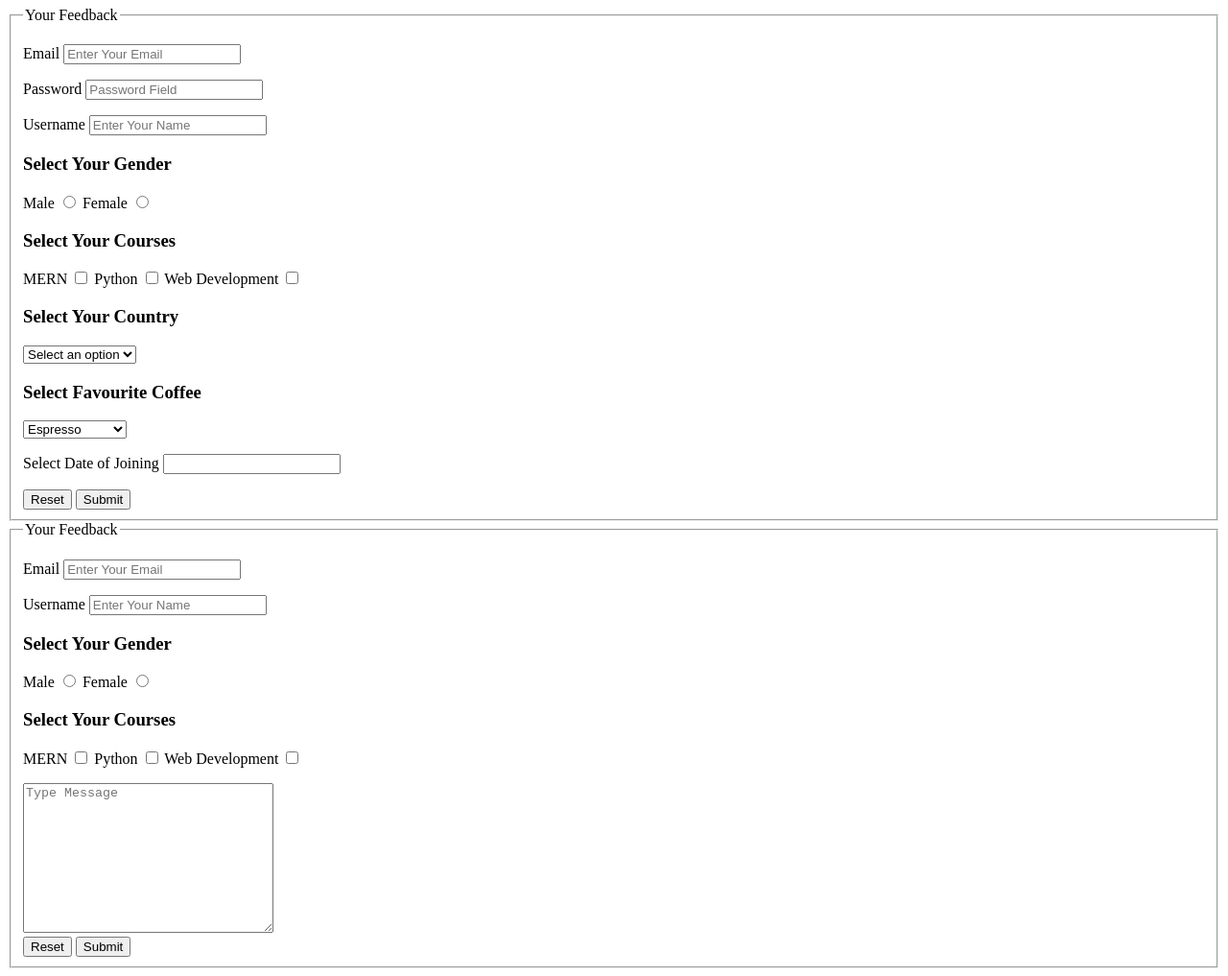
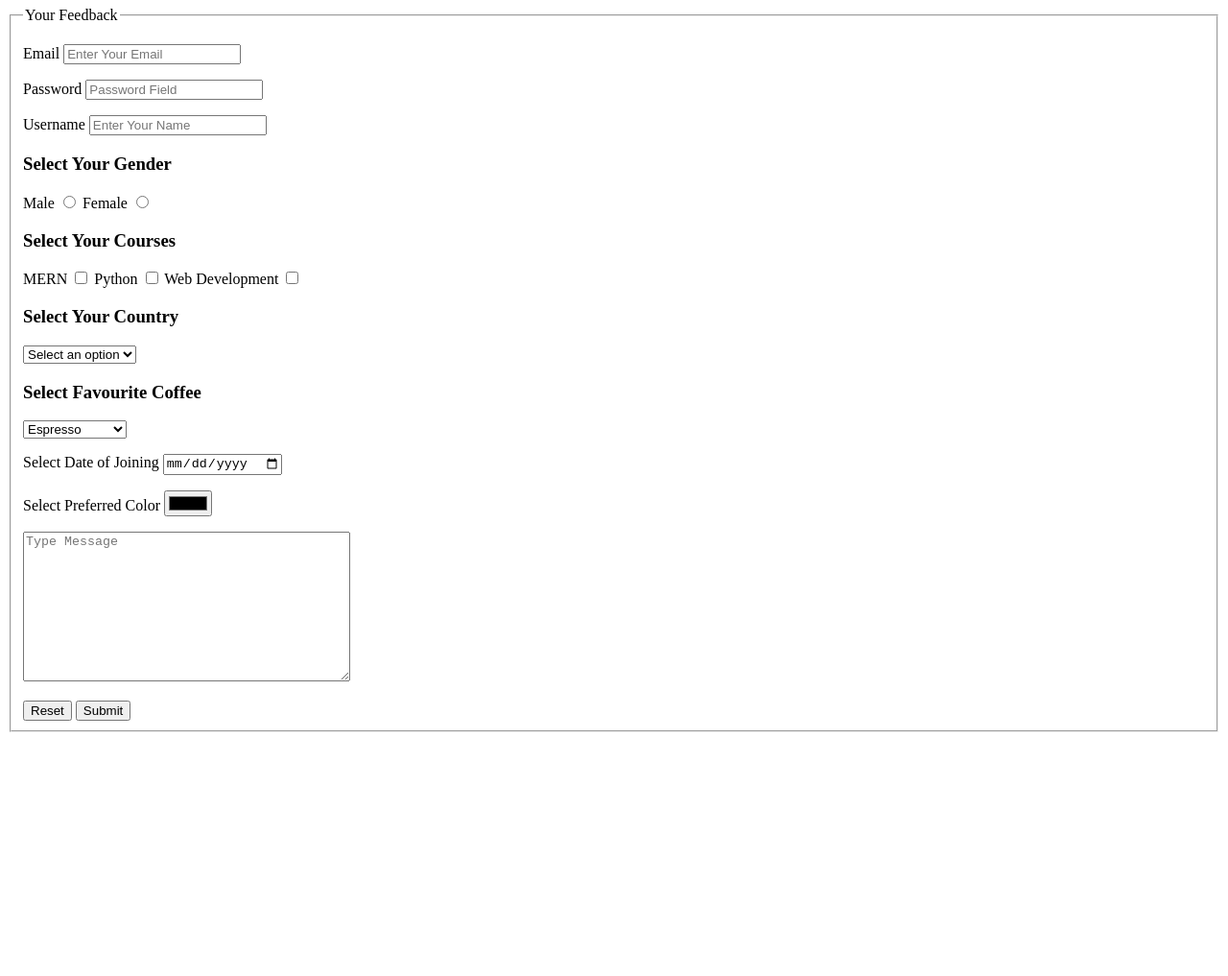
Before and after one commit to Biveek/html, a plain HTML site: page contact.html in a window 1280 px wide. Shown: the part 73-1090 px from the top of the page at 96% size. After the commit the page ends 844 px from the top, so only its background shows below. Drawn offline with Linux system fonts and the light colour scheme.

Commit message:
New Changes

```diff
--- a/contact.html
+++ b/contact.html
@@ -3,14 +3,14 @@
 <head>
     <meta charset="UTF-8">
     <meta name="viewport" content="width=device-width, initial-scale=1.0">
-    <title>Document</title>
+    <title>Feedback Form</title>
 </head>
 <body>
-    <h1>This is my Contact Page</h1>
+    <h1>Feedback Form</h1>
 
     <fieldset>
         <legend>Your Feedback</legend>
-        <form action="">
+        <form action="mailto:bivekgiri123@gmail.com?subject=Hello" method="post" enctype="text/plain">
             <p>
                 <label for="mail">Email</label>
                 <input type="mail" name="mail" id="mail" placeholder="Enter Your Email" required>
@@ -76,8 +76,17 @@
 
             <p>
                 <label for="date">Select Date of Joining</label>
-                <input type="text">
+                <input type="date" id="date" name="date">
             </p>
+
+            <p>
+                <label for="color">Select Preferred Color</label>
+                <input type="color" id="color" name="color">
+            </p>
+            <p>
+                <textarea placeholder="Type Message" name="msg" id="msg" cols="40" rows="10"></textarea>
+            </p>
+
 
             <button type="reset">Reset</button>
             <button type="submit">Submit</button>
@@ -86,52 +95,5 @@
         </form>
     </fieldset>
 
-    <fieldset>
-        <legend>Your Feedback</legend>
-        <form action="mailto:bivekgiri123@gmail.com" method="post" enctype="text/plain">
-            <p>
-                <label for="mail">Email</label>
-                <input type="mail" name="mail" id="mail" placeholder="Enter Your Email" required>
-
-            </p>
-
-            <p>
-                <label for="username">Username</label>
-                <input type="username" name="username" id="username" placeholder="Enter Your Name" maxlength="10" required>
-            </p>
-
-            <p>
-                <h3>Select Your Gender</h3>
-                <label for="male">Male</label>
-                <input type="radio" name="gender" id="male" value="male">
-
-                <label for="female">Female</label>
-                <input type="radio" name="gender" id="female" value="female">
-
-            </p>
-
-            <P>
-                <h3>Select Your Courses</h3>
-
-                <label for="mern">MERN</label>
-                <input type="checkbox" name="courses" id="mern" value="mern">
-
-                <label for="python">Python</label>
-                <input type="checkbox" name="courses" id="python" value="python">
-
-                <label for="web">Web Development</label>
-                <input type="checkbox" name="courses" id="web" value="web">
-            </p>
-
-            <textarea placeholder="Type Message" name="msg" id="msg" cols="30" rows="10"></textarea>
-
-            <br>
-
-            <button type="reset">Reset</button>
-            <button type="submit">Submit</button>
-
-        </form>
-    </fieldset>
-
 </body>
 </html>
```
Also changed, not shown: index.html (+58 -0 lines), assets/wallpaperbetter.com_1366x768 (1).jpg (added).
